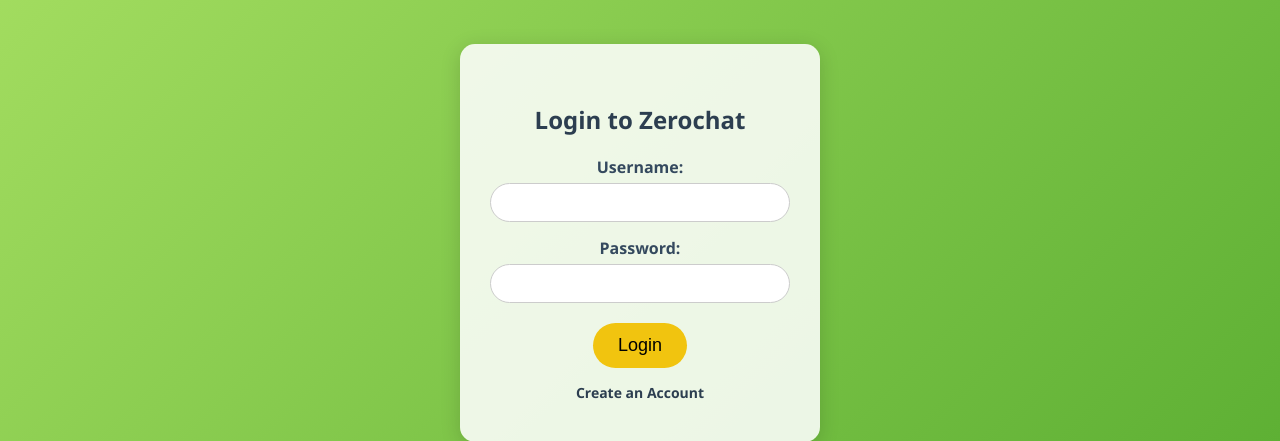
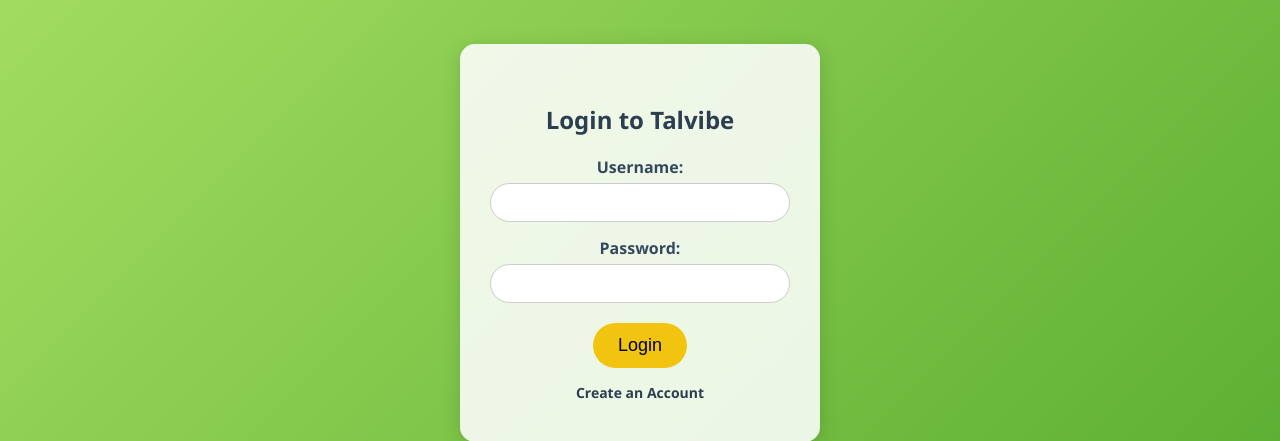
Before and after one commit to athul-blog/chat, a Flask app: page /login in a window 1280 px wide. Shown: the part 157-598 px from the top of the page. Run offline with Flask 2, Linux system fonts and the light colour scheme.

Commit message:
Update login.html

```diff
--- a/templates/login.html
+++ b/templates/login.html
@@ -1,7 +1,7 @@
 <!DOCTYPE html>
 <html>
 <head>
-    <title>Login</title>
+    <title>Login to Talvibe </title>
     <meta name="viewport" content="width=device-width, initial-scale=1.0, maximum-scale=1.0, user-scalable=no">
     <style>
         body {
@@ -90,7 +90,7 @@
 </head>
 <body>
     <form method="POST">
-        <h2>Login to Zerochat</h2>
+        <h2>Login to Talvibe</h2>
 
         <label>Username:</label>
         <input type="text" name="username" required>
```
